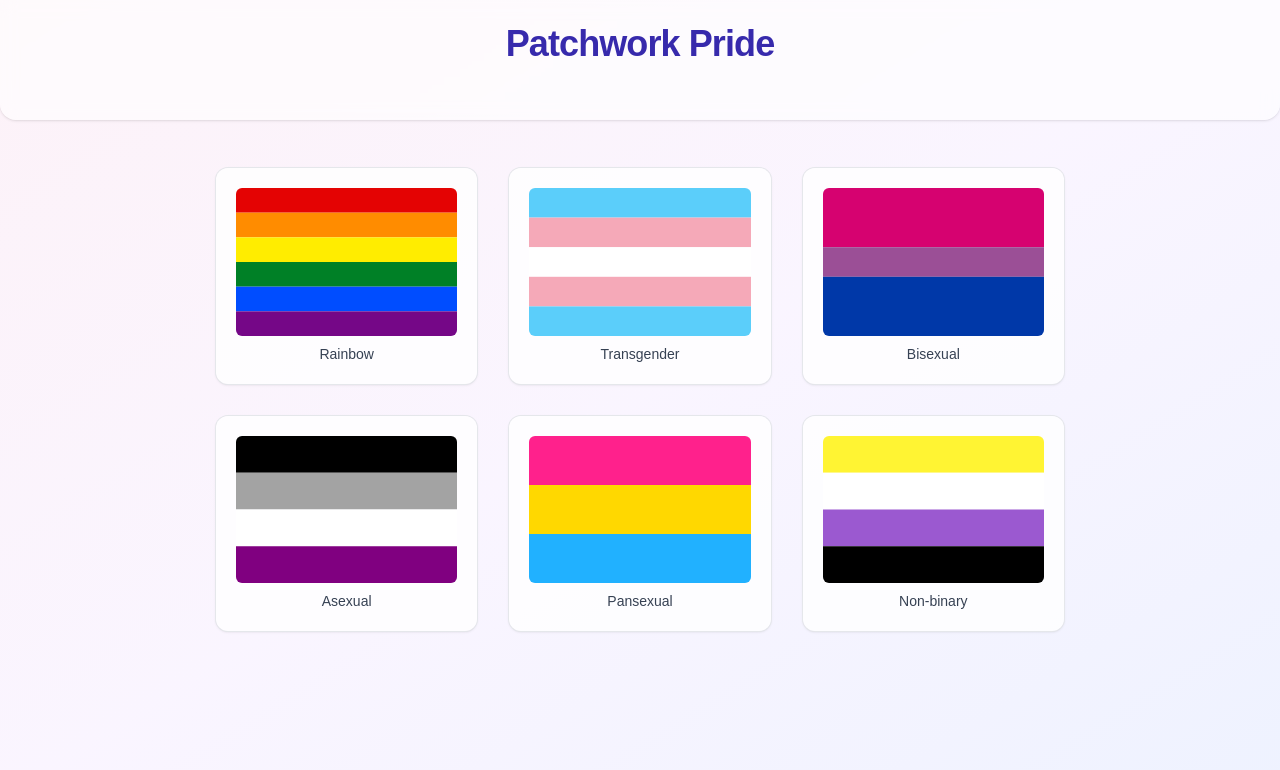
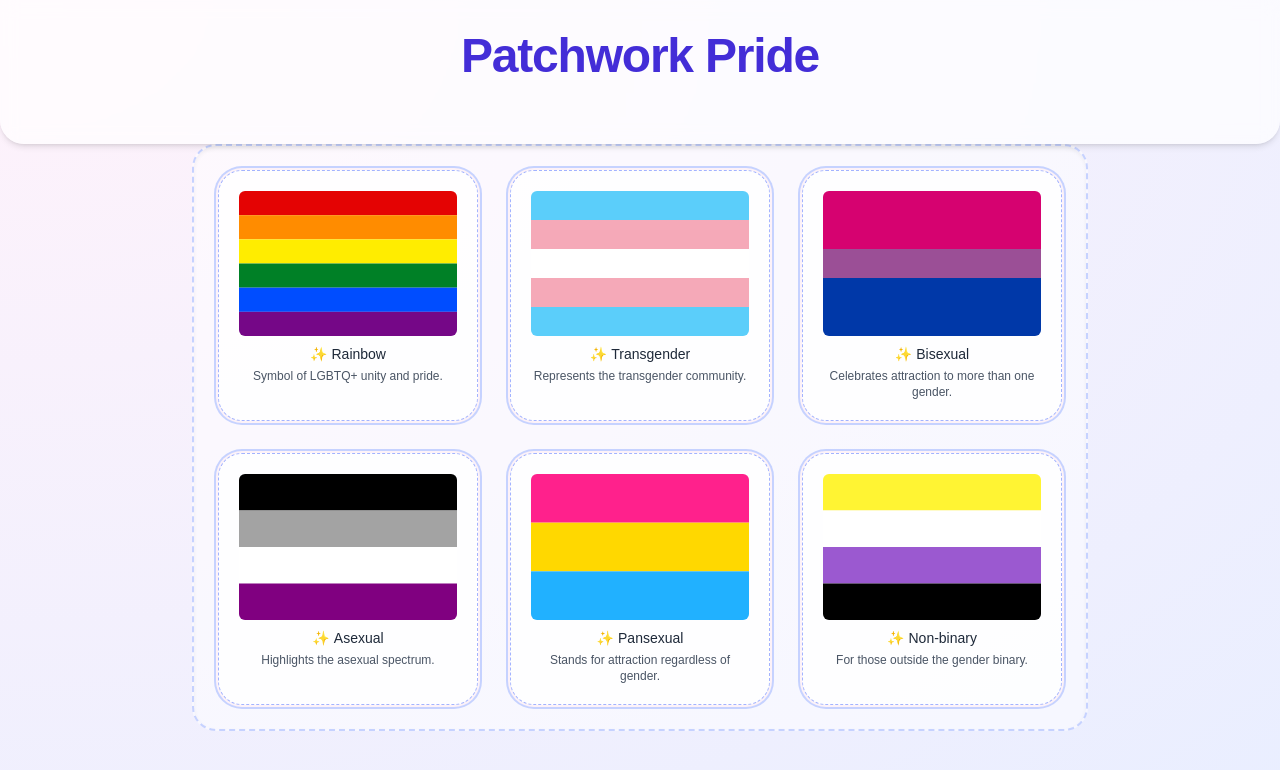
Before and after one commit to Stephen-Hearthware/patchwork-pride, a React (Vite) app: page / in a window 1280 px wide. Shown: the top 770 px of the page. Built offline with nearby package versions, Linux system fonts and the light colour scheme.

Commit message:
Revamp UI with playful style

```diff
--- a/package.json
+++ b/package.json
@@ -35,6 +35,7 @@
     "vite": "^6.3.5"
   },
   "dependencies": {
+    "@fontsource/fredoka": "^5.2.8",
     "@fontsource/nunito": "^5.2.6",
     "@vitejs/plugin-react": "^4.6.0",
     "react": "^18.3.1",
--- a/src/App.tsx
+++ b/src/App.tsx
@@ -3,9 +3,9 @@ import FlagGrid from "./components/FlagGrid";
 
 function App() {
   return (
-    <div className="min-h-screen bg-gradient-to-br from-pink-50 via-purple-50 to-indigo-50">
-      <header className="rounded-b-2xl bg-white/60 py-6 shadow-sm backdrop-blur-sm">
-        <h1 className="mb-8 text-center text-4xl font-extrabold tracking-tight text-indigo-800">
+    <div className="min-h-screen bg-[radial-gradient(ellipse_at_top_left,rgba(255,237,249,0.7),rgba(224,231,255,0.7))]">
+      <header className="rounded-b-3xl bg-white/70 py-8 shadow-md backdrop-blur-sm">
+        <h1 className="mb-8 text-center text-5xl font-extrabold tracking-tight text-indigo-700">
           Patchwork Pride
         </h1>
       </header>
--- a/src/components/FlagCard.tsx
+++ b/src/components/FlagCard.tsx
@@ -3,13 +3,14 @@ import React from "react";
 interface FlagCardProps {
   name: string;
   image: string;
+  blurb: string;
   onClick?: () => void;
 }
 
-function FlagCard({ name, image, onClick }: FlagCardProps) {
+function FlagCard({ name, image, blurb, onClick }: FlagCardProps) {
   return (
     <div
-      className="mx-auto w-full max-w-xs overflow-hidden rounded-xl bg-white/80 p-5 shadow-sm ring-1 ring-gray-200 transition-transform duration-200 hover:z-10 hover:scale-105 hover:shadow-md"
+      className="mx-auto w-full max-w-xs overflow-hidden rounded-3xl bg-white/80 p-5 shadow-sm ring-2 ring-indigo-200 ring-offset-2 ring-offset-pink-50 border border-dashed border-indigo-300 transition-transform duration-200 hover:z-10 hover:scale-105 hover:-rotate-1 hover:shadow-md"
       onClick={onClick}
     >
       <img
@@ -17,7 +18,11 @@ function FlagCard({ name, image, onClick }: FlagCardProps) {
         alt={`${name} flag`}
         className="aspect-[3/2] w-full max-w-[240px] object-cover rounded-md mx-auto"
       />
-      <p className="mt-2 text-center text-sm font-medium text-gray-700">{name}</p>
+      <p className="mt-2 flex items-center justify-center text-center text-sm font-medium text-gray-800">
+        <span aria-hidden="true" className="mr-1">✨</span>
+        {name}
+      </p>
+      <p className="mt-1 text-center text-xs text-gray-600">{blurb}</p>
     </div>
   );
 }
--- a/src/components/FlagGrid.tsx
+++ b/src/components/FlagGrid.tsx
@@ -10,30 +10,37 @@ const placeholderFlags = [
   { id: 4, name: "Asexual", image: "/flags/asexual.svg" },
   { id: 5, name: "Pansexual", image: "/flags/pansexual.svg" },
   { id: 6, name: "Non-binary", image: "/flags/non-binary.svg" },
-];
+].map((flag) => ({
+  ...flag,
+  blurb: flagDetails[flag.name].blurb,
+}));
 
 function FlagGrid() {
   const [selectedFlag, setSelectedFlag] = useState<{
     name: string;
     image: string;
+    blurb: string;
   } | null>(null);
 
   return (
     <>
-      <div className="mx-auto grid max-w-4xl grid-cols-1 gap-6 px-6 py-12 md:grid-cols-2 lg:grid-cols-3 lg:gap-8">
+      <div className="mx-auto max-w-4xl rounded-3xl border-2 border-dashed border-indigo-200 bg-white/50 p-6 shadow-inner">
+        <div className="grid grid-cols-1 gap-6 md:grid-cols-2 lg:grid-cols-3 lg:gap-8">
         {placeholderFlags.map((flag) => (
           <FlagCard
             key={flag.id}
             name={flag.name}
             image={flag.image}
+            blurb={flag.blurb}
             onClick={() => setSelectedFlag(flag)}
           />
         ))}
+        </div>
       </div>
       {selectedFlag && (
         <FlagModal
           flag={selectedFlag}
-          description={flagDetails[selectedFlag.name] ?? ""}
+          description={flagDetails[selectedFlag.name].description}
           onClose={() => setSelectedFlag(null)}
         />
       )}
--- a/src/components/FlagModal.tsx
+++ b/src/components/FlagModal.tsx
@@ -21,7 +21,7 @@ function FlagModal({ flag, description, onClose }: FlagModalProps) {
       onClick={onClose}
     >
       <div
-        className="max-w-md space-y-4 rounded-xl bg-white/80 p-6 shadow-lg ring-1 ring-gray-300"
+        className="max-w-md space-y-4 rounded-3xl border-2 border-dashed border-indigo-300 bg-white/80 p-6 shadow-lg ring-2 ring-indigo-200 ring-offset-2 ring-offset-pink-50"
         onClick={(e) => e.stopPropagation()}
       >
         <img
@@ -29,7 +29,7 @@ function FlagModal({ flag, description, onClose }: FlagModalProps) {
           alt={`${flag.name} flag large`}
           className="mx-auto w-full rounded"
         />
-        <h2 className="text-center text-xl font-semibold">{flag.name}</h2>
+        <h2 className="text-center text-2xl font-bold text-indigo-800">{flag.name}</h2>
         <p className="text-sm text-gray-700">{description}</p>
       </div>
     </div>
--- a/src/data/flagDetails.ts
+++ b/src/data/flagDetails.ts
@@ -1,16 +1,39 @@
-const flagDetails: Record<string, string> = {
-  Rainbow:
+export interface FlagInfo {
+  blurb: string;
+  description: string;
+}
+
+const flagDetails: Record<string, FlagInfo> = {
+  Rainbow: {
+    blurb: "Symbol of LGBTQ+ unity and pride.",
+    description:
       "The rainbow flag symbolizes LGBTQ+ pride and diversity. Each color originally represented concepts like life, healing, sunlight, nature, serenity, and spirit.",
-  Transgender:
+  },
+  Transgender: {
+    blurb: "Represents the transgender community.",
+    description:
       "The transgender flag features blue for traditional masculinity, pink for femininity, and white for those who are transitioning or consider themselves without gender.",
-  Bisexual:
+  },
+  Bisexual: {
+    blurb: "Celebrates attraction to more than one gender.",
+    description:
       "The bisexual flag shows attraction to both same and different genders: pink for same gender, blue for different genders, with purple representing their overlap.",
-  Asexual:
+  },
+  Asexual: {
+    blurb: "Highlights the asexual spectrum.",
+    description:
       "The asexual flag includes black for asexuality, gray for the gray area between sexual and asexual, white for non-asexual partners and allies, and purple for community.",
-  Pansexual:
+  },
+  Pansexual: {
+    blurb: "Stands for attraction regardless of gender.",
+    description:
       "The pansexual flag uses pink, yellow, and blue to represent attraction regardless of gender: pink for women, blue for men, and yellow for non-binary identities.",
-  "Non-binary":
+  },
+  "Non-binary": {
+    blurb: "For those outside the gender binary.",
+    description:
       "The non-binary flag consists of yellow for genders outside the binary, white for many or all genders, purple for a mix of male and female, and black for those without gender.",
+  },
 };
 
 export default flagDetails;
--- a/src/index.css
+++ b/src/index.css
@@ -1,8 +1,8 @@
 @import "tailwindcss";
-@import "@fontsource/nunito/index.css";
+@import "@fontsource/fredoka/index.css";
 
 @layer base {
   html {
-    font-family: 'Nunito', sans-serif;
+    font-family: 'Fredoka', sans-serif;
   }
 }
```
Also changed, not shown: 1 other file (tests, documents, lock files or other folders). Lines whose indentation alone changed are shown as unchanged.
